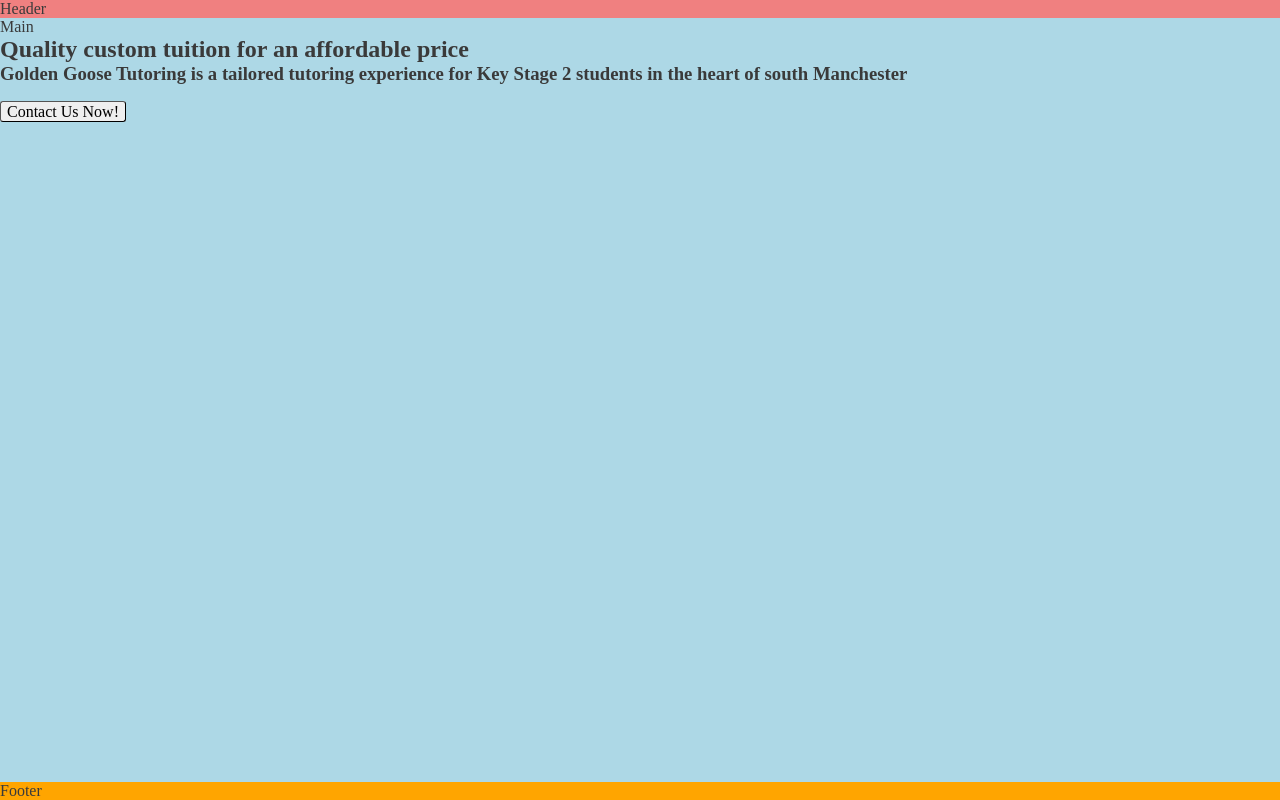
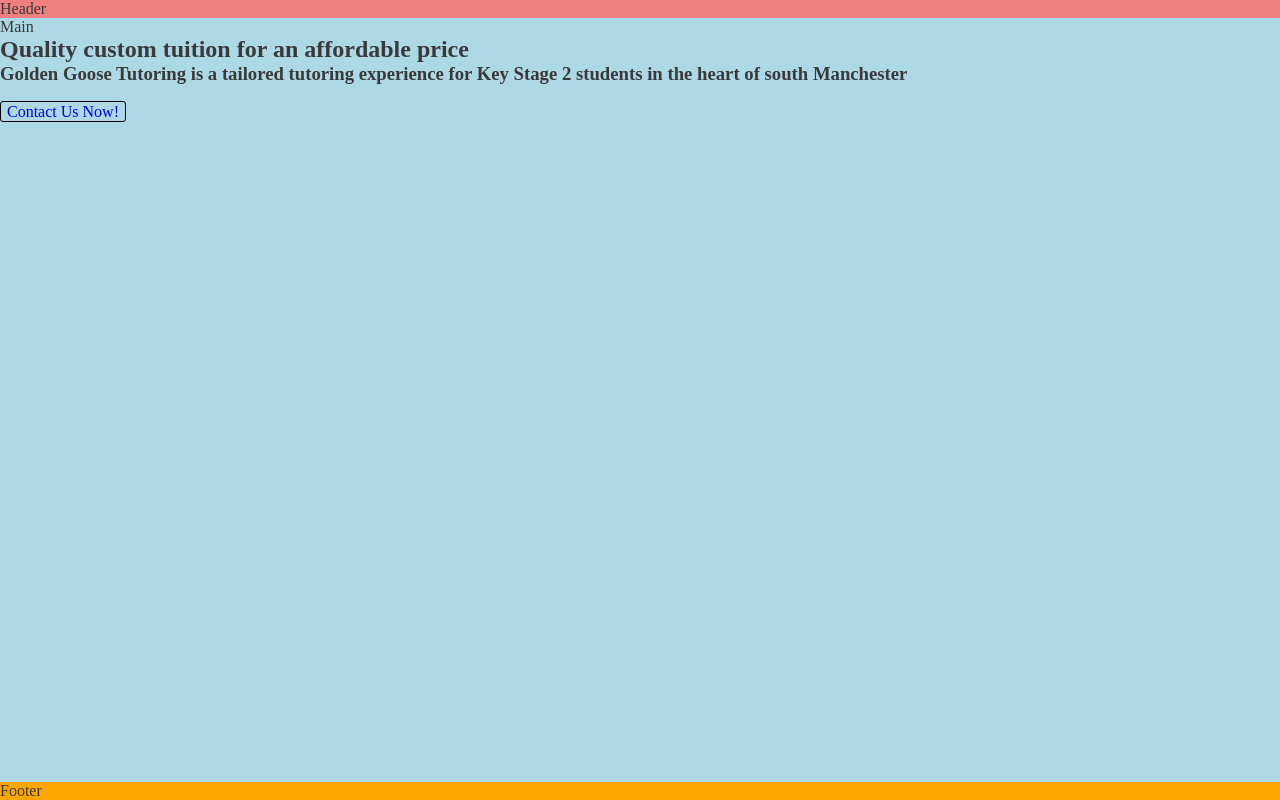
Before and after one commit to AlbaXIII/testing-repo, a plain HTML site: page index.html in a window 1280 px wide. Drawn offline with Linux system fonts and the light colour scheme.

Commit message:
tweaked style of contact-button in index.html

```diff
--- a/styles.css
+++ b/styles.css
@@ -26,9 +26,7 @@ footer {
 
 #contact-button {
     padding: 1px 6px;
-    border: 1px outset buttonborder;
+    border: 1px black solid;
     border-radius: 3px;
-    color: buttontext;
-    background-color: buttonface;
     text-decoration: none;
 }
```
